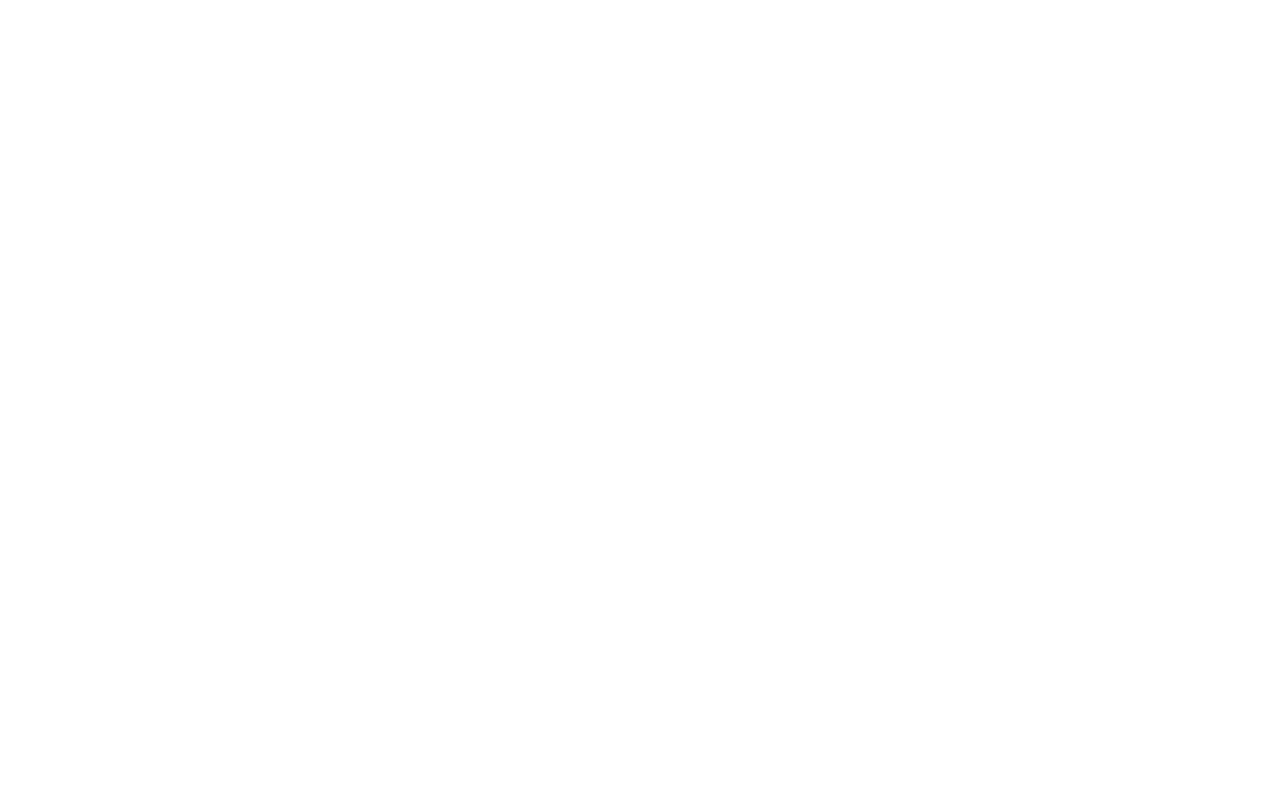
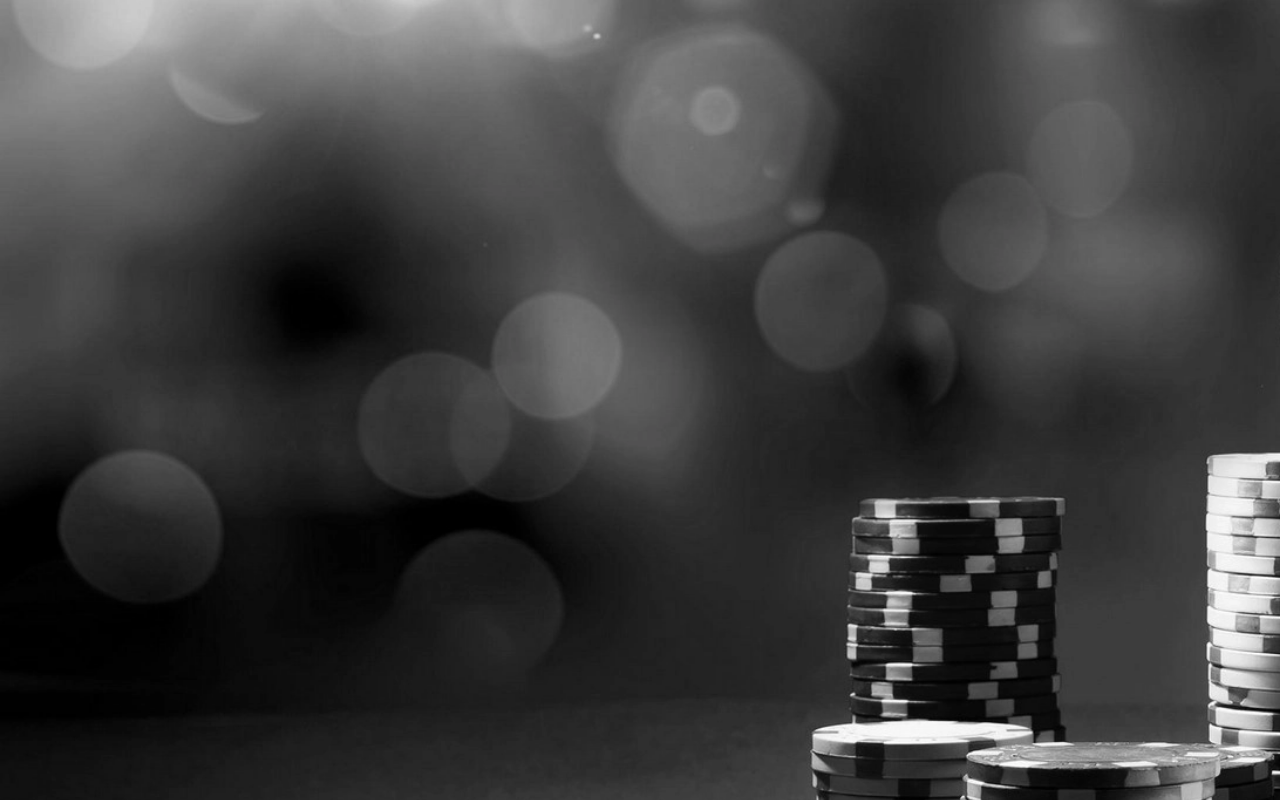
Before and after one commit to kanon-gaming/casino-gaming-front, a React (Create React App) app: page /SlotMachine in a window 1280 px wide. Before the commit this address had no page. Built offline with nearby package versions, Linux system fonts and the light colour scheme.

Commit message:
feat: Slot Machine

```diff
--- a/src/Infrastructure/Data/game-data.json
+++ b/src/Infrastructure/Data/game-data.json
@@ -132,6 +132,7 @@
 		"slug": "pragmatic-play-ultra-hold-and-spin",
 		"title": "Ultra Hold and Spin",
 		"providerName": "Pragmatic Play",
+		"startUrl": "/SlotMachine",
 		"thumb": {
 			"url": "//images.ctfassets.net/5acrbcz937qe/5V175DBuWRuhStWnol5OO7/c6d703f891236604a3a85477bdbe7c0d/UltraHold_Spin_280x280_DW.jpg"
 		}
--- a/src/Infrastructure/Router.tsx
+++ b/src/Infrastructure/Router.tsx
@@ -3,14 +3,16 @@ import React from "react";
 import { Route, Routes } from "react-router-dom";
 import { AccountPage } from "../Pages/Account/AccountPage";
 import { GamesPage } from "../Pages/Games/GamesPage";
+import { SlotMachinePage } from "../Pages/SlotMachine/SlotMachinePage";
 
 export function Router() {
   return (
     <Routes>
-        <Route path="/" element={<AccountPage />} />
-        <Route path="/Games" element={<GamesPage />} />
+      <Route path="/" element={<AccountPage />} />
+      <Route path="/Games" element={<GamesPage />} />
+      <Route path="/SlotMachine" element={<SlotMachinePage />} />
     </Routes>
   );
-};
+}
 
 export default Router;
--- /dev/null
+++ b/src/Pages/SlotMachine/SlotMachinePage.tsx
@@ -0,0 +1,14 @@
+import BackGroundImg from "../../assets/img/games.webp";
+
+export function SlotMachinePage() {
+  return (
+      <div
+        className="App"
+        style={{
+          backgroundImage: `url(${BackGroundImg})`,
+          backgroundSize: "cover"
+        }}
+      >
+      </div>
+  );
+}
```
Also changed, not shown: 1 other file (tests, documents, lock files or other folders).
